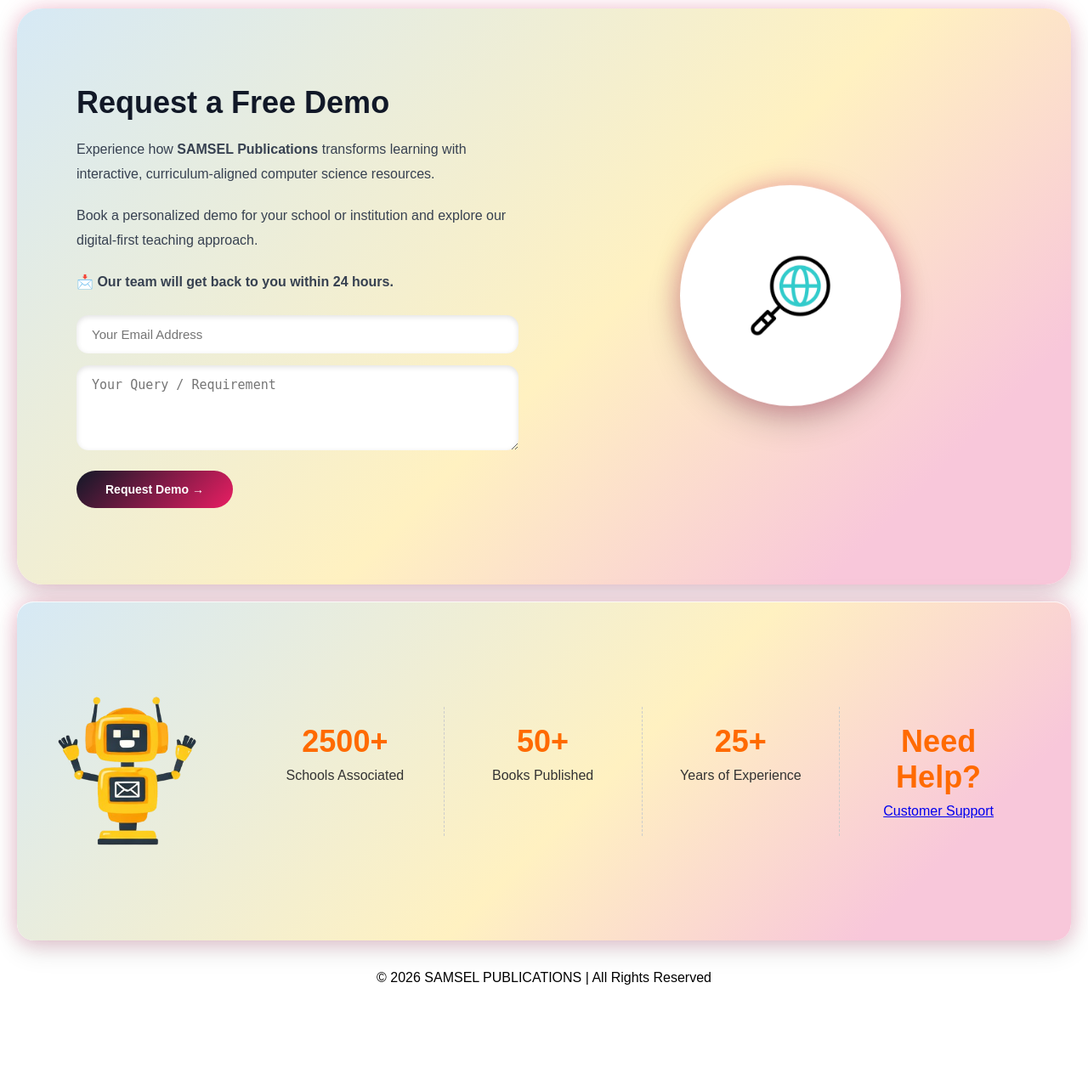
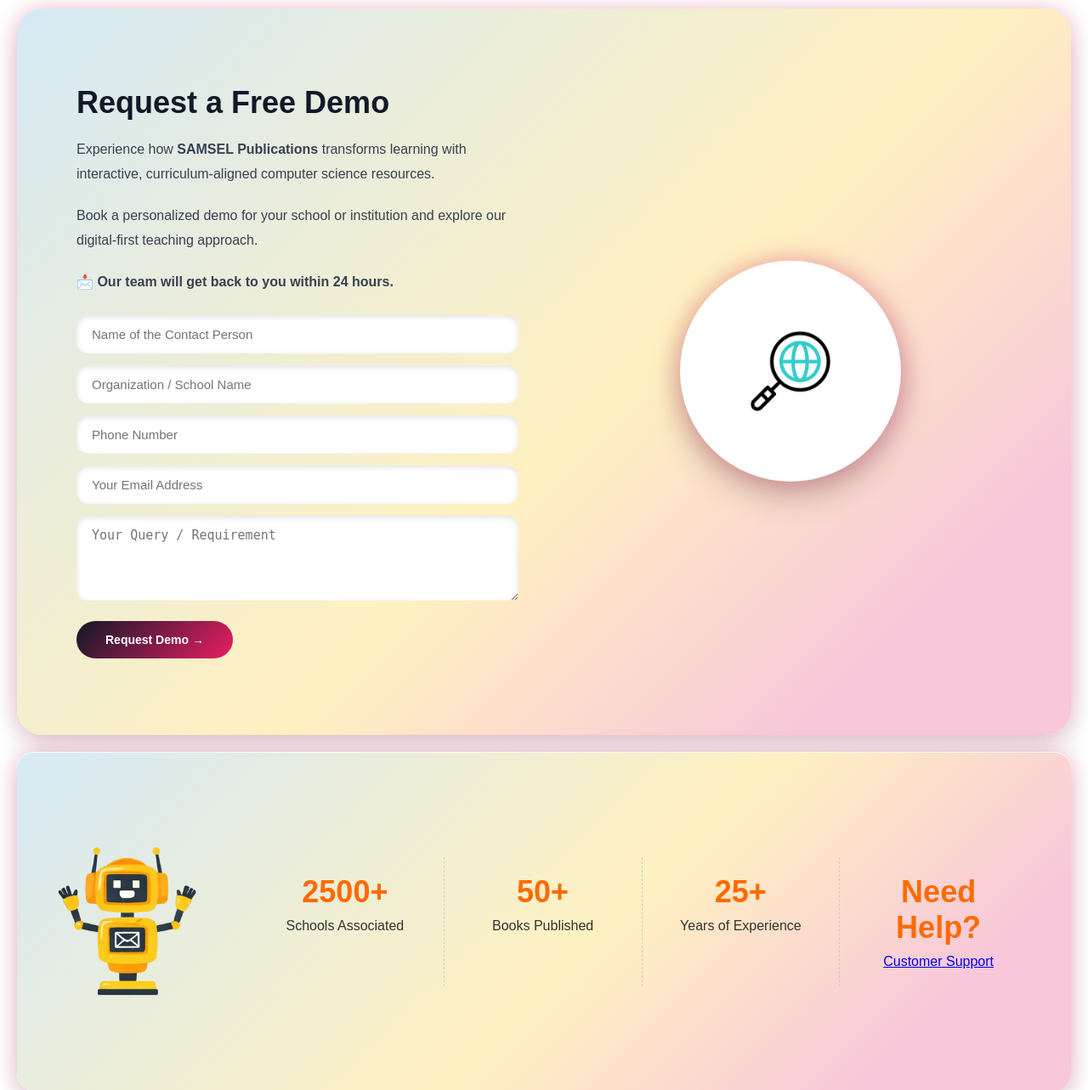
Before and after one commit to roshanrocker26-del/SAMSEL_REPO, a Django app: page / in a window 1280 px wide. Shown: the part 3284-4567 px from the top of the page at 85% size. Before the commit the page ends 4443 px from the top, so only its background shows below. Run offline with Django 5.2, Linux system fonts and the light colour scheme.

Commit message:
Updated home page Demo request section

```diff
--- a/samsel_website/templates/home.html
+++ b/samsel_website/templates/home.html
@@ -362,14 +362,28 @@
         📩 Our team will get back to you within 24 hours.
       </p>
     <form class="demo-form" method="post" action="{% url 'request_demo' %}">
-        {% csrf_token %}
+    {% csrf_token %}
 
-         <input type="email" name="email" placeholder="Your Email Address" required>
+    <input type="text" name="contact_name"
+           placeholder="Name of the Contact Person" required>
 
-         <textarea name="message" placeholder="Your Query / Requirement" rows="4" required></textarea>
+    <input type="text" name="organization"
+           placeholder="Organization / School Name" required>
 
-         <button type="submit">Request Demo →</button>
-    </form>
+    <input type="tel" name="phone"
+           placeholder="Phone Number" pattern="[0-9]{10}"
+       placeholder="Phone Number (10 digits)" required>
+
+    <input type="email" name="email"
+           placeholder="Your Email Address" required>
+
+    <textarea name="message"
+              placeholder="Your Query / Requirement"
+              rows="4" required></textarea>
+
+    <button type="submit">Request Demo →</button>
+</form>
+
 
     </div>
 
--- a/samsel_website/views.py
+++ b/samsel_website/views.py
@@ -3,6 +3,8 @@ from django.contrib.auth import authenticate, login, logout
 from django.contrib.auth.decorators import login_required
 from django.core.mail import send_mail
 from django.conf import settings
+
+from samsel_project.settings import EMAIL_HOST_USER
 
 def home(request):
     return render(request, 'home.html')
@@ -52,19 +54,24 @@ def admin_dashboard(request):
 def admin_logout(request):
     logout(request)
     return redirect("admin_login")
-
 def request_demo(request):
     if request.method == "POST":
+        contact_name = request.POST.get("contact_name")
+        organization = request.POST.get("organization")
+        phone = request.POST.get("phone")
         email = request.POST.get("email")
-        query = request.POST.get("message")
+        message_text = request.POST.get("message")
 
         message = f"""
-New Demo Request
+New Demo Request – SAMSEL
 
-Customer Email: {email}
+Contact Person: {contact_name}
+Organization   : {organization}
+Phone Number   : {phone}
+Email          : {email}
 
-Query:
-{query}
+Message / Requirement:
+{message_text}
 """
 
         send_mail(
@@ -72,6 +79,7 @@ Query:
             message=message,
             from_email=settings.DEFAULT_FROM_EMAIL,
             recipient_list=["indhumurugan593@gmail.com"],
+            #reply_to=[EMAIL_HOST_USER],   # 👈 IMPORTANT
             fail_silently=False,
         )
 
```
